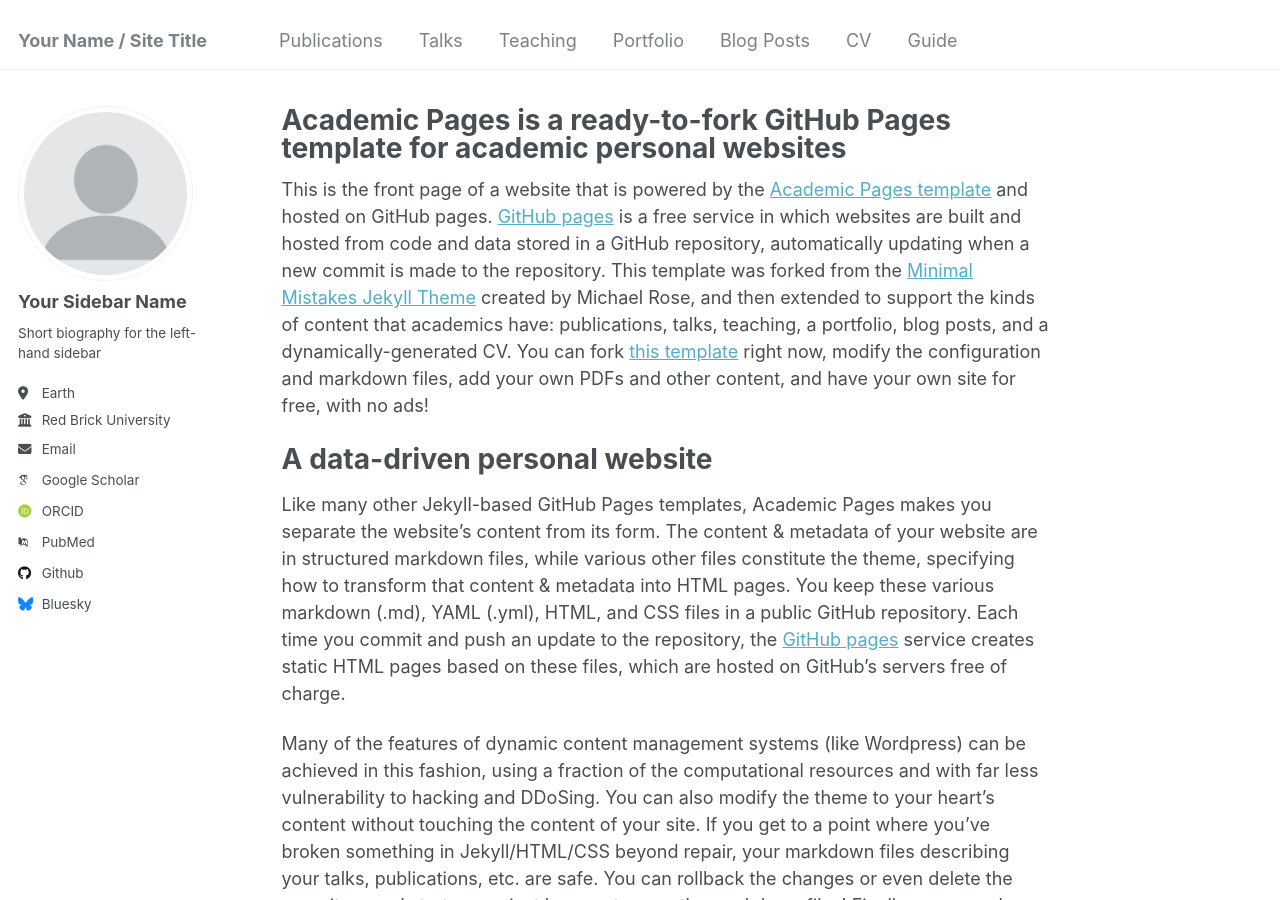
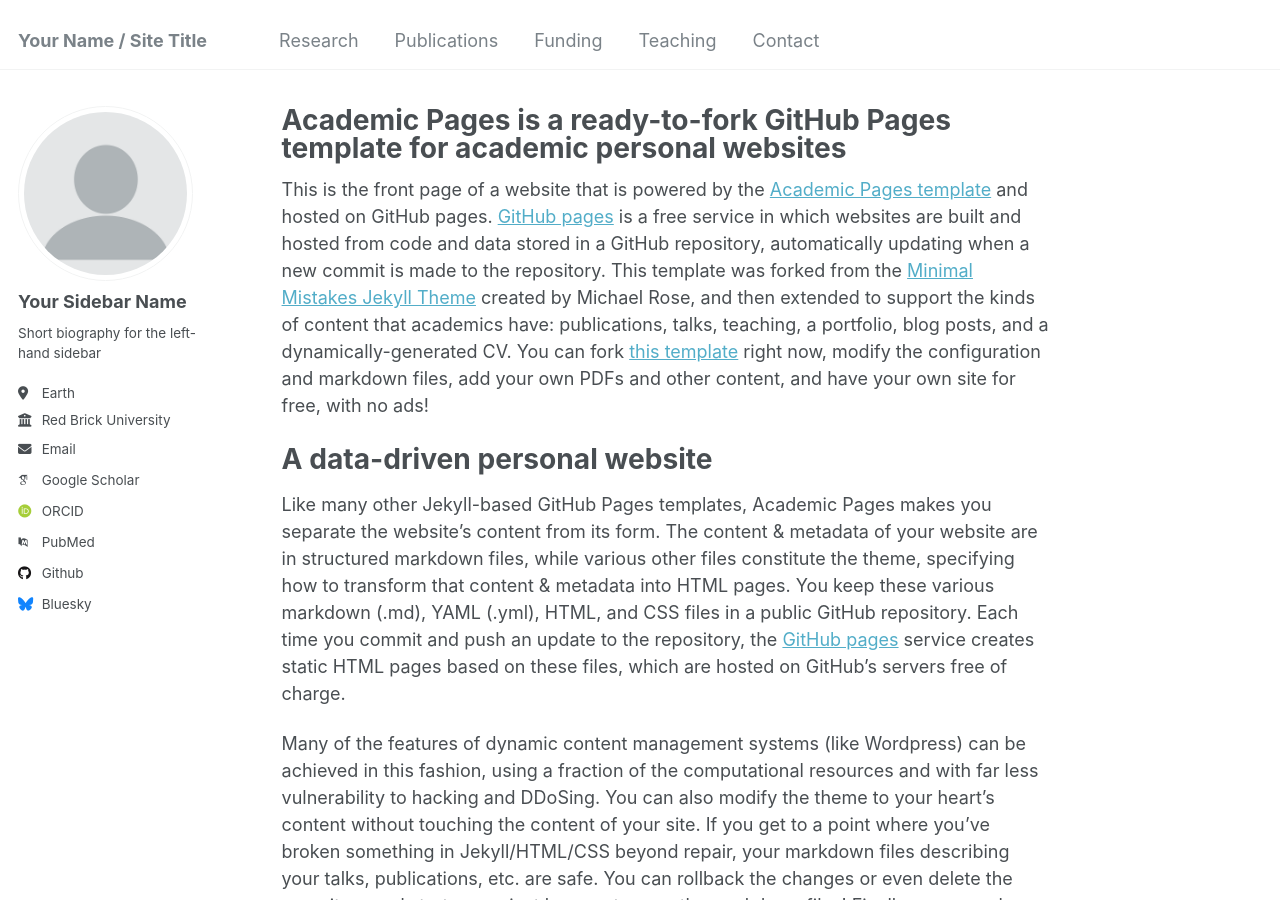
Before and after one commit to hshe001/hshe001.github.io, a Jekyll site: the page built from _pages/about.md, in a window 1280 px wide and 900 px high. Built offline with Jekyll 4.4.1, drawn with Linux system fonts in a browser that asks for light colours; some web fonts are replaced.

Commit message:
Update navigation.yml

```diff
--- a/_data/navigation.yml
+++ b/_data/navigation.yml
@@ -5,23 +5,17 @@
 # prevent it from being included in the site.
 
 main:
+  - title: "Research"
+    url: /research/
+
   - title: "Publications"
     url: /publications/
 
-  - title: "Talks"
+  - title: "Funding"
     url: /talks/
 
   - title: "Teaching"
     url: /teaching/
 
-  - title: "Portfolio"
-    url: /portfolio/
-
-  - title: "Blog Posts"
-    url: /year-archive/
-
-  - title: "CV"
-    url: /cv/
-
-  - title: "Guide"
-    url: /markdown/
+  - title: "Contact"
+    url: /contact/
```
